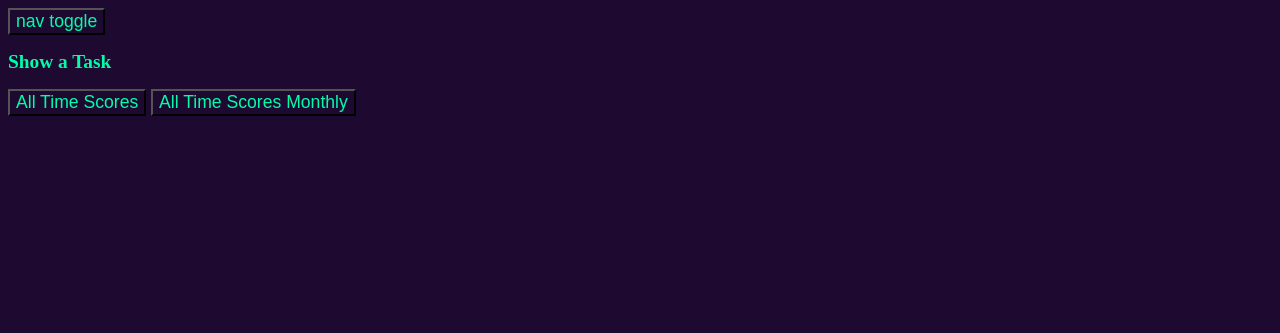
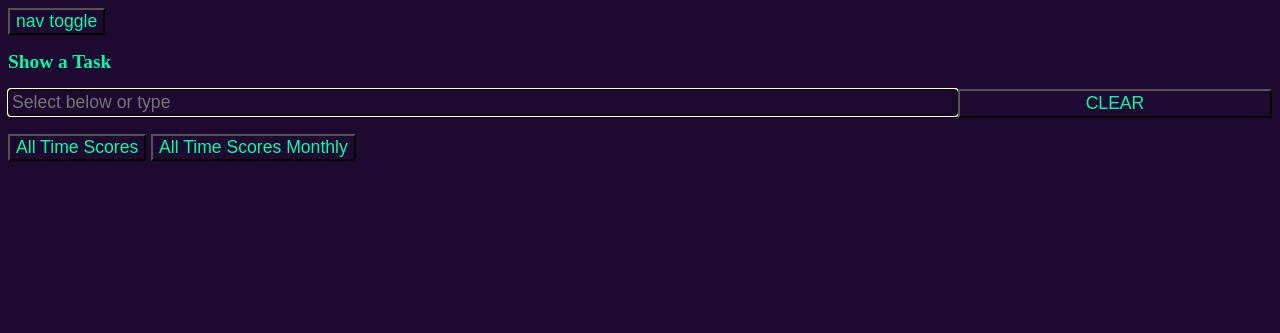
Before and after one commit to rjames711/Life_Scorer, a Flask app: template Life_Scorer/templates/choose_task.html in a window 1280 px wide. Shown: the top 333 px of the page. Run offline with Flask 2, Linux system fonts and the light colour scheme; the template is opened without the code that fills it, so the values that code supplies are empty.

Commit message:
Added filter into task picker page

```diff
--- a/Life_Scorer/templates/base.html
+++ b/Life_Scorer/templates/base.html
@@ -18,7 +18,7 @@
       <li><a href="{{ url_for('day_sums',num_days=30) }}">Day sums</a>
       <li><a href="{{ url_for('custom_stats') }}">Custom Stats</a>
       <li><a href="{{ url_for('choose_graph') }}">Graph</a>
-      <li><a href="{{ url_for('choose_task') }}">choose Task</a>
+      <li><a href="{{ url_for('choose_task') }}">Choose Task</a>
     {% else %}
       <li><a href="{{ url_for('register') }}">Register</a>
       <li><a href="{{ url_for('login') }}">Log In</a>
--- a/Life_Scorer/templates/choose_task.html
+++ b/Life_Scorer/templates/choose_task.html
@@ -1,12 +1,19 @@
 {% extends 'base.html' %}
 
 {% block header %}
-  <h1>{% block title %}Show a Task{% endblock %}</h1>
+  <h1>{% block title %}Show  a Task{% endblock %}</h1>
     <meta charset="utf-8">
   <meta name="viewport" content="width=device-width, initial-scale=1">
   <script src="https://ajax.googleapis.com/ajax/libs/jquery/3.3.1/jquery.min.js"></script>
 {% endblock %}
 {% block content %}
+      <div class='inline'>
+        <input type="text" id="selection" name="selection" value=""
+        onkeyup="task_text()" onclick="hideTop()" class="perc75"
+        placeholder="Select below or type" autocomplete="off">
+
+        <button type="button" id='clear' class="perc25" onclick="clear_sel()">CLEAR</button>
+        </div>
 
   <input type = "button" input id="0"  class="picker button" onclick="get_selection(this)"
   value="All Time Scores" data-id="-1">
```
